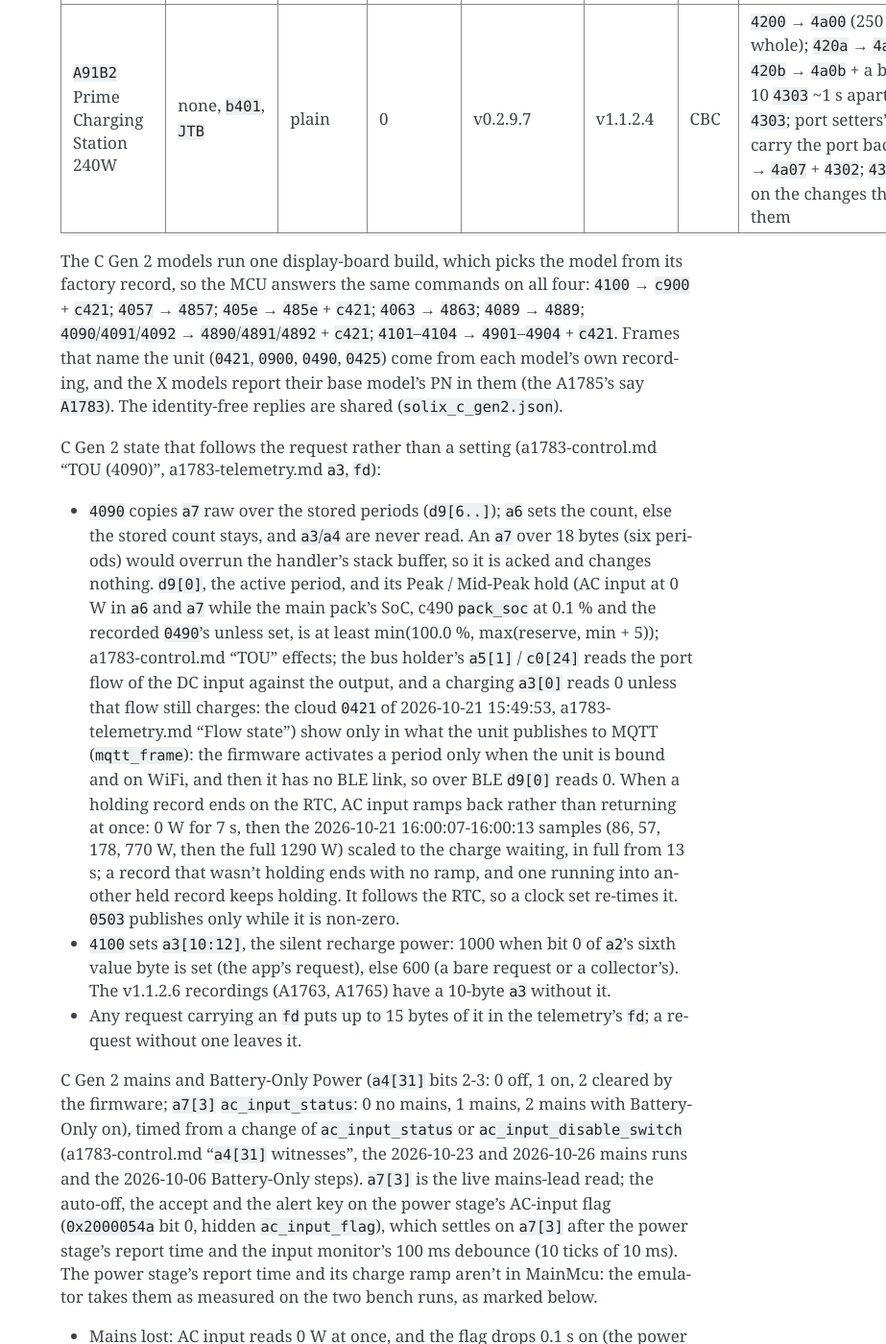
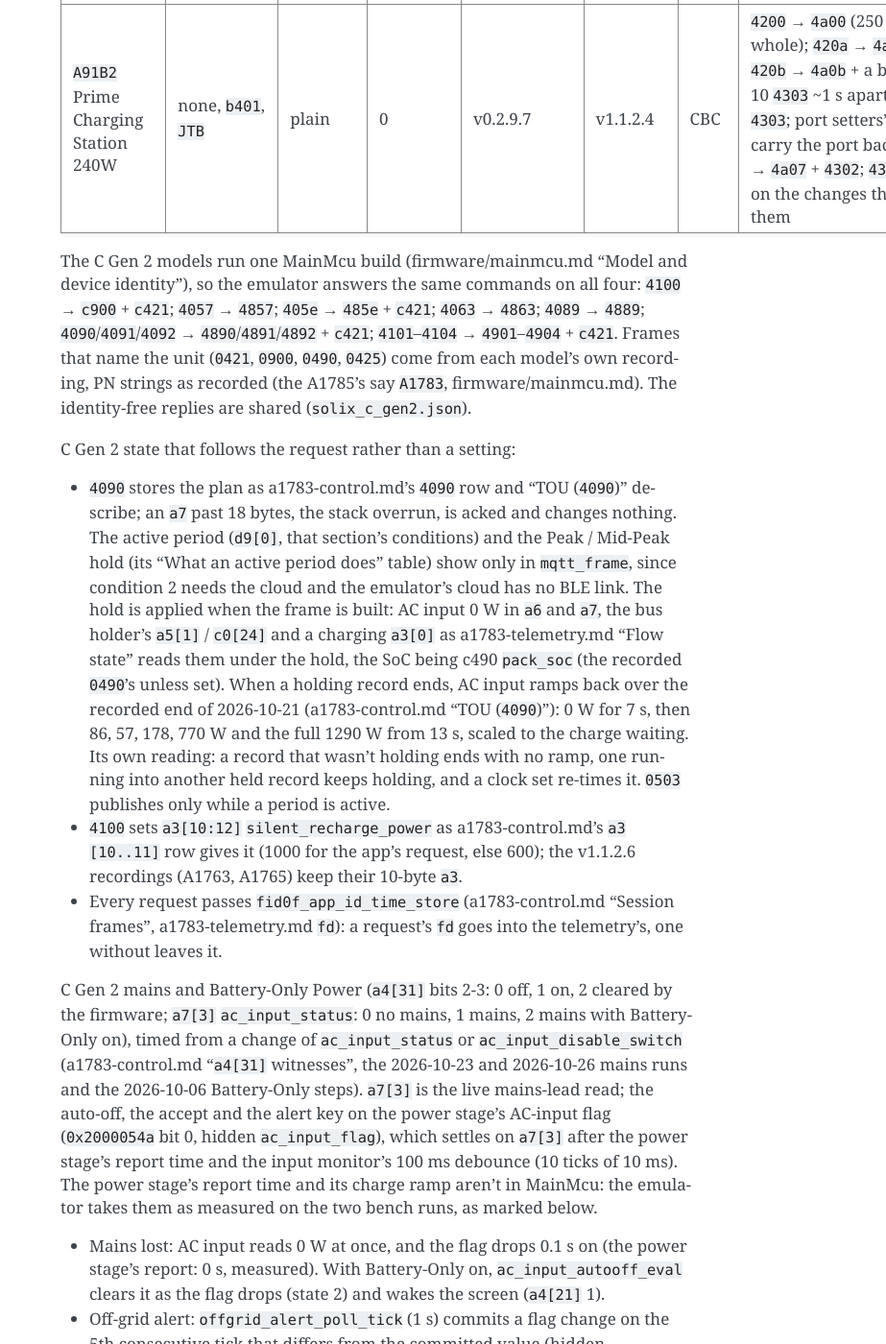
Before and after one commit to kb1ibt/anker-ble-emulator, a Sphinx documentation site: the page built from docs/design.md, in a window 1280 px wide and 1400 px high, scrolled down 4766 px. Shown: the whole window at 96% size, without its empty margins (357-1280 px from the left). Built offline with Sphinx 7.4.7, drawn with Linux system fonts in a browser that asks for light colours; some of the changed text lies outside the part shown.

```diff
--- a/docs/design.md
+++ b/docs/design.md
@@ -42,13 +42,13 @@ An emulated Anker Solix BLE device (the comms module and the device MCU behind i
 | `A2345` Prime Charger 250W            | `A2345_<MAC tail>`, `b402`, `QJB`    | encrypted                    | 2 (button)               | v0.2.9.7                                    | v2.1.1.6     | GCM     | `4200` → `ca00` (fragmented); `4202` → `4a02`; `420a` → `4a0a`; `420b` → `4a0b` + a burst of 10 `4303` ~1 s apart; push `4303`; port setters' acks carry the port back; `4302`/`4307`/`4308`/`430d`/`430f` on the changes that trip them                                                                                     |
 | `A91B2` Prime Charging Station 240W   | none, `b401`, `JTB`                  | plain                        | 0                        | v0.2.9.7                                    | v1.1.2.4     | CBC     | `4200` → `4a00` (250 B, whole); `420a` → `4a0a`; `420b` → `4a0b` + a burst of 10 `4303` ~1 s apart; push `4303`; port setters' acks carry the port back; `4207` → `4a07` + `4302`; `4307`/`4308` on the changes that trip them                                                                                   |
 
-The C Gen 2 models run one display-board build, which picks the model from its factory record, so the MCU answers the same commands on all four: `4100` → `c900` + `c421`; `4057` → `4857`; `405e` → `485e` + `c421`; `4063` → `4863`; `4089` → `4889`; `4090`/`4091`/`4092` → `4890`/`4891`/`4892` + `c421`; `4101`–`4104` → `4901`–`4904` + `c421`. Frames that name the unit (`0421`, `0900`, `0490`, `0425`) come from each model's own recording, and the X models report their base model's PN in them (the A1785's say `A1783`). The identity-free replies are shared (`solix_c_gen2.json`).
+The C Gen 2 models run one MainMcu build (firmware/mainmcu.md "Model and device identity"), so the emulator answers the same commands on all four: `4100` → `c900` + `c421`; `4057` → `4857`; `405e` → `485e` + `c421`; `4063` → `4863`; `4089` → `4889`; `4090`/`4091`/`4092` → `4890`/`4891`/`4892` + `c421`; `4101`–`4104` → `4901`–`4904` + `c421`. Frames that name the unit (`0421`, `0900`, `0490`, `0425`) come from each model's own recording, PN strings as recorded (the A1785's say `A1783`, firmware/mainmcu.md). The identity-free replies are shared (`solix_c_gen2.json`).
 
-C Gen 2 state that follows the request rather than a setting (a1783-control.md "TOU (4090)", a1783-telemetry.md `a3`, `fd`):
+C Gen 2 state that follows the request rather than a setting:
 
-- `4090` copies `a7` raw over the stored periods (`d9[6..]`); `a6` sets the count, else the stored count stays, and `a3`/`a4` are never read. An `a7` over 18 bytes (six periods) would overrun the handler's stack buffer, so it is acked and changes nothing. `d9[0]`, the active period, and its Peak / Mid-Peak hold (AC input at 0 W in `a6` and `a7` while the main pack's SoC, c490 `pack_soc` at 0.1 % and the recorded `0490`'s unless set, is at least min(100.0 %, max(reserve, min + 5)); a1783-control.md "TOU" effects; the bus holder's `a5[1]` / `c0[24]` reads the port flow of the DC input against the output, and a charging `a3[0]` reads 0 unless that flow still charges: the cloud `0421` of 2026-10-21 15:49:53, a1783-telemetry.md "Flow state") show only in what the unit publishes to MQTT (`mqtt_frame`): the firmware activates a period only when the unit is bound and on WiFi, and then it has no BLE link, so over BLE `d9[0]` reads 0. When a holding record ends on the RTC, AC input ramps back rather than returning at once: 0 W for 7 s, then the 2026-10-21 16:00:07-16:00:13 samples (86, 57, 178, 770 W, then the full 1290 W) scaled to the charge waiting, in full from 13 s; a record that wasn't holding ends with no ramp, and one running into another held record keeps holding. It follows the RTC, so a clock set re-times it. `0503` publishes only while it is non-zero.
-- `4100` sets `a3[10:12]`, the silent recharge power: 1000 when bit 0 of `a2`'s sixth value byte is set (the app's request), else 600 (a bare request or a collector's). The v1.1.2.6 recordings (A1763, A1765) have a 10-byte `a3` without it.
-- Any request carrying an `fd` puts up to 15 bytes of it in the telemetry's `fd`; a request without one leaves it.
+- `4090` stores the plan as a1783-control.md's `4090` row and "TOU (`4090`)" describe; an `a7` past 18 bytes, the stack overrun, is acked and changes nothing. The active period (`d9[0]`, that section's conditions) and the Peak / Mid-Peak hold (its "What an active period does" table) show only in `mqtt_frame`, since condition 2 needs the cloud and the emulator's cloud has no BLE link. The hold is applied when the frame is built: AC input 0 W in `a6` and `a7`, the bus holder's `a5[1]` / `c0[24]` and a charging `a3[0]` as a1783-telemetry.md "Flow state" reads them under the hold, the SoC being c490 `pack_soc` (the recorded `0490`'s unless set). When a holding record ends, AC input ramps back over the recorded end of 2026-10-21 (a1783-control.md "TOU (`4090`)"): 0 W for 7 s, then 86, 57, 178, 770 W and the full 1290 W from 13 s, scaled to the charge waiting. Its own reading: a record that wasn't holding ends with no ramp, one running into another held record keeps holding, and a clock set re-times it. `0503` publishes only while a period is active.
+- `4100` sets `a3[10:12]` `silent_recharge_power` as a1783-control.md's `a3` `[10..11]` row gives it (1000 for the app's request, else 600); the v1.1.2.6 recordings (A1763, A1765) keep their 10-byte `a3`.
+- Every request passes `fid0f_app_id_time_store` (a1783-control.md "Session frames", a1783-telemetry.md `fd`): a request's `fd` goes into the telemetry's, one without leaves it.
 
 C Gen 2 mains and Battery-Only Power (`a4[31]` bits 2-3: 0 off, 1 on, 2 cleared by the firmware; `a7[3]` `ac_input_status`: 0 no mains, 1 mains, 2 mains with Battery-Only on), timed from a change of `ac_input_status` or `ac_input_disable_switch` (a1783-control.md "`a4[31]` witnesses", the 2026-10-23 and 2026-10-26 mains runs and the 2026-10-06 Battery-Only steps). `a7[3]` is the live mains-lead read; the auto-off, the accept and the alert key on the power stage's AC-input flag (`0x2000054a` bit 0, hidden `ac_input_flag`), which settles on `a7[3]` after the power stage's report time and the input monitor's 100 ms debounce (10 ticks of 10 ms). The power stage's report time and its charge ramp aren't in MainMcu: the emulator takes them as measured on the two bench runs, as marked below.
 
@@ -207,7 +207,7 @@ Defaults are synthetic: serials have the product's length (17 bytes on the A1783
 - A2345 USB-C device identity (prime-a2345-a91b2.md `bd`/`be` rows, "`bb` Maximum Compatibility", "AI device identity (`be`)"): `A2345.plug(port, vid, pid, ext=None)` plugs a device into USB-C port 1-4, setting its attach flag (`pdN_output_status`); `unplug(port)` clears the flag and the port's power. Any change of an attach flag sends `0304` at once (firmware-only, none recorded: `a2 03 03 <u16 LE bitmask>` plus `fe`, assumed in the `0300` bitmap's order, bit 0 C1 ... bit 5 A2, set where attached). With `bb` 1 the device's VID and PID reach `bd` (`pdN_device_vid`/`_pid`, `4a00 bd` and `0303 a8`) 4 s after attach and `be` (`pdN_device_class`/`_code`, `be` and `a9`) 1 s later: the class by the VID table, the code by the PID's default row (`ffff` for any other), and `05ac:7800` to none, the doc's one case of it. With `bb` 0 the port stays `{fffa, fffb}` / `ffff` until `bb` turns 1, 6 s after which every attached device is read; a port identified before `bb` turns 0 keeps its identity. A detach clears `bd`/`be` at once and drops a pending read. `ext` is the extended identity word a revision 4 or later PD controller reads (in no frame; `None` for an older controller, read as `ffff`): with class 1, a PID's variant row whose variant equals a non-zero, non-`ffff` `ext` replaces the default code (e.g. `7117` with `012c` → 55, iPad Pro 11" M4, against the default 54, iPad Pro M4 series).
 - A2345 theme images: the theme commands answer as prime-a2345-a91b2.md "`4311` theme image state", "Theme upload" and "Theme image display" record them (what a `4205` needs, the `4311` states, the `4220` kinds, the `4221` index, window and CRC rules and their `4a21` answers, the custom cipher, the draw's checks); those facts aren't repeated here. SolixBLE #87's upload as it was run against the emulator is [solixble-theme-upload.md](solixble-theme-upload.md); `tests/test_a2345_theme_upload.py` replays its frames step by step, padded and unpadded, with the departures (a window re-sent after a lost reply, a second `4220` mid-upload, chunks after a finished upload, a `4220` CRC off the photo). How the emulator holds them:
   - `4205` (`_theme_staging`, `_theme_selected`): a stored slot (hidden `_theme_crc_<id>`, `_theme_size_<id>`, `_theme_kind_<id>`, `_theme_image_<id>`) shows at once; any other id is staged (hidden `_theme_staged_id`) with WiFi down, or fetched with WiFi up.
-  - `4220` / `4221` (`_prepare_upload`, `_upload_step`, `_upload_answer`, `_upload_done`): the open upload is held in hidden `_upload_*` values, and each accepted chunk is written as flash keeps it, a custom photo through the real AES-128-CBC stream rather than a "last chunk % 16" rule, so any chunk size that breaks the chain fails its draw as on the unit while the upload's own replies don't see it. `4311` 1 goes out before the last `4a21` (`LEADING`) and carries no clock (`UNCLOCKED`). The stored record takes the staged `4205`'s id (0 with none staged; the doc doesn't say which id the record takes). A `4221` before any `4220` since boot gets no reply, the window being unknown; the doc doesn't cover it.
+  - `4220` / `4221` (`_prepare_upload`, `_upload_step`, `_upload_answer`, `_upload_done`): the open upload is held in hidden `_upload_*` values, and each accepted chunk is written as flash keeps it, a custom photo through the real AES-128-CBC stream rather than a "last chunk % 16" rule, so any chunk size that breaks the chain fails its draw as on the unit while the upload's own replies don't see it. `4311` 1 goes out before the last `4a21` (`LEADING`) and carries no clock (`UNCLOCKED`). Assumed until the doc covers them: a kind-0 `4220` gets the `4a20` `00` recorded for kind 2; the stored record takes the staged `4205`'s id (0 with none staged); and a `4221` before any `4220` since boot gets no reply, the window being unknown.
   - The draw (`_draw`) runs whenever an image is shown: at the upload's end, a `4205` for a stored slot, and a `4222` change on screen 5 (hidden count `_screen_draws`). A failing draw erases the slot (record and bytes) and drops `af`'s index to 1, the id kept (bench 2026-10-30: `af` `c1 a68adf5a` after the unpadded photo). An image whose bytes the emulator doesn't hold (self-fetched, or the recording's) draws as shown. `4222` (`set_time_display`, `4a02 a6` `time_display`) stores the flag and redraws only on a change of value and only on screen 5.
   - With WiFi up an image not stored is self-fetched: no `0311` follows the ack, then `0311` 2 at 0.38 s, 3 at 1.73 s and 1 at 8.6 s after the `4205` (as recorded), all published at `64`, and with the 1 the image is stored and shown. The emulator fetches no bytes, so the image always passes. A network or custom `4205` while a fetch is busy changes nothing and draws `0311` 0 with its own id and kind; the fetch goes on.
   - `4212` (the holiday theme, prime-a2345-a91b2.md `4212` row and "Theme upload") never replies and pushes no `0311`; a request missing a field changes nothing. With WiFi up the device fetches the image at once (kind 1); with WiFi down the request is dropped and nothing stored. No message marks the image landing, so the emulator lands it 8.6 s on, the recorded network self-fetch's time, and treats the CRC as matching since it fetches no bytes. The landed record (hidden: the id, `_holiday_crc`, `_holiday_a4` (role unread), `_holiday_start` / `_holiday_end` as sent, the URL) also captures the stored `420a` country. `a2 = 0` erases the slot record but doesn't cancel a fetch in flight, which still lands afterward and writes the record again (the firmware's race). A WiFi drop mid-fetch doesn't stop it either: the module resumes at its saved offset and the image lands on time; the retry budget running out (op `0x3d` status 3, no valid record, silent for kind 1) isn't modeled. The holiday theme shows while the holiday switch (the reply's own `a2` bit 6) is on, the record's country is the current `420a` country and the local RTC lies inside [start, end], the bounds read as `[year - 2000, month, day, hour, min, sec, -]`; then `4a02` carries the fetch URL in `a4` and `a5 02 01 01` after it. A later `420a` country change, the switch off or the erase hides it.
```
